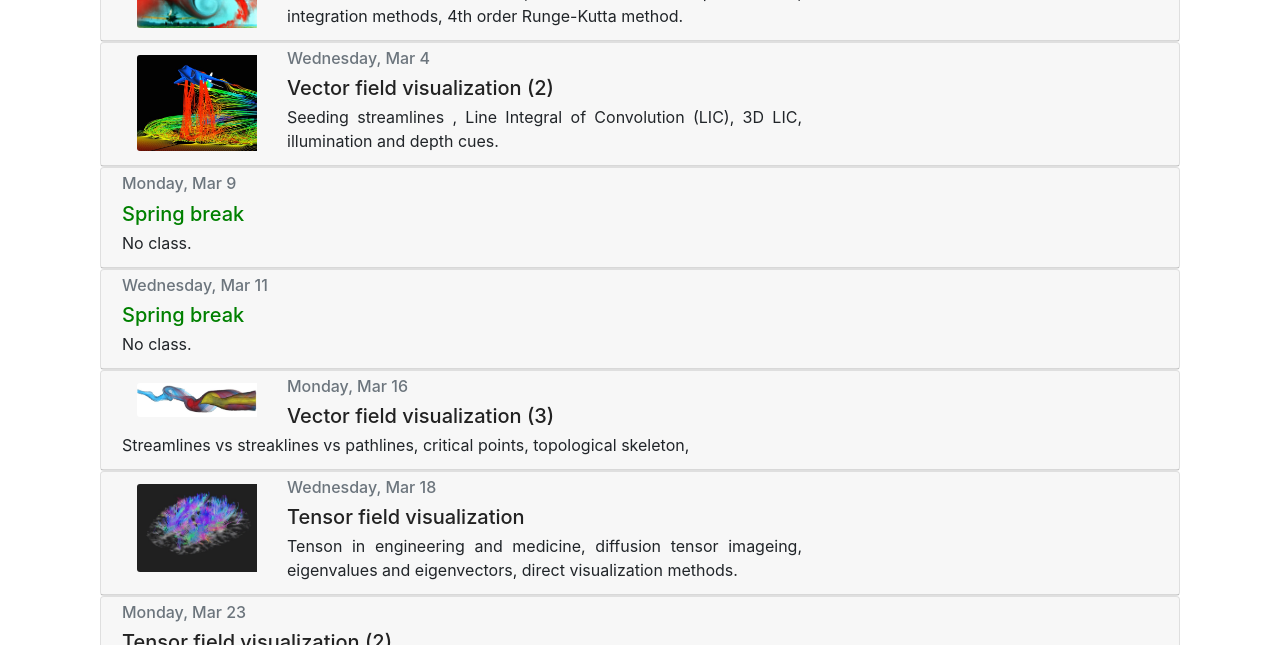
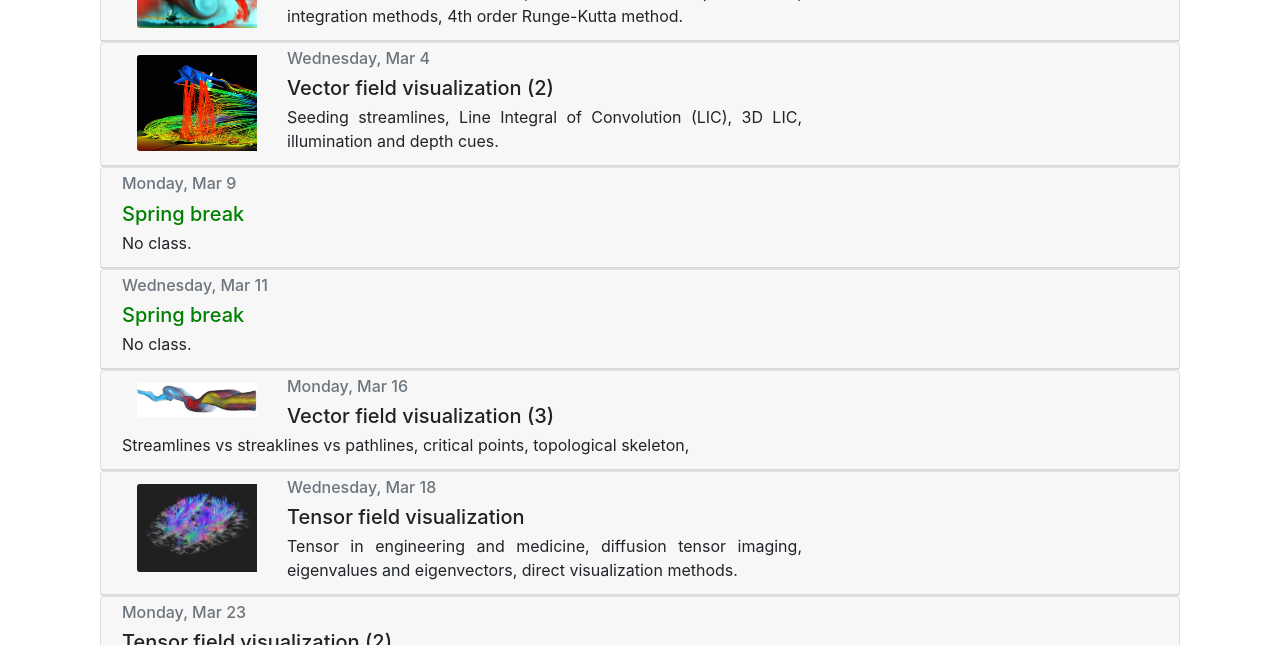
Before and after one commit to ComputingElevatedLab/sciviscourse, a Jekyll site: the page built from _pages/schedule.md, in a window 1280 px wide and 1400 px high, scrolled down 2128 px. Shown: the part 153-798 px from the top of the window. Built offline with Jekyll 4.4.1, drawn with Linux system fonts in a browser that asks for light colours; some of the changed text lies outside the part shown.

Commit message:
Update schedule.yml

```diff
--- a/_data/schedule.yml
+++ b/_data/schedule.yml
@@ -57,7 +57,7 @@
 - name: Presidents’ Day Holiday
   date: Monday, Feb 17
   description: No class.
-  holiday: true
+  dayoff: true
 
 - name: Visualization of 3D scalar fields (2)
   date: Wednesday, Feb 19
@@ -80,7 +80,7 @@
 
 - name: Vector field visualization (2)
   date: Wednesday, Mar 4
-  description: Seeding streamlines , Line Integral of Convolution (LIC), 3D LIC, illumination and depth cues.
+  description: Seeding streamlines, Line Integral of Convolution (LIC), 3D LIC, illumination and depth cues.
   image: ../images/schedule/streamlines.jpg
 
 - name: Spring break
@@ -100,7 +100,7 @@
 
 - name: Tensor field visualization
   date: Wednesday, Mar 18
-  description: Tenson in engineering and medicine, diffusion tensor imageing, eigenvalues and eigenvectors, direct visualization methods.
+  description: Tensor in engineering and medicine, diffusion tensor imaging, eigenvalues and eigenvectors, direct visualization methods.
   image: ../images/schedule/tensors.jpg
 
 - name: Tensor field visualization (2)
@@ -137,11 +137,11 @@
 
 - name: Big data (2)
   date: Wednesday, Apr 15
-  description: multi-resolution data structures, parallel visualization, image compositing for volume rendering.
+  description: Multi-resolution data structures, parallel visualization, image compositing for volume rendering.
 
 - name: Visualization Research Challenges
   date: Monday, Apr 20
-  description: In situ analysis and visualization, post hoc data exploration, data quality, and data reduction,
+  description: In situ analysis and visualization, post hoc data exploration, data quality, and data reduction.
   image: ../images/schedule/challenges.jpg
 
 - name: Reading Day  (no class)
```
